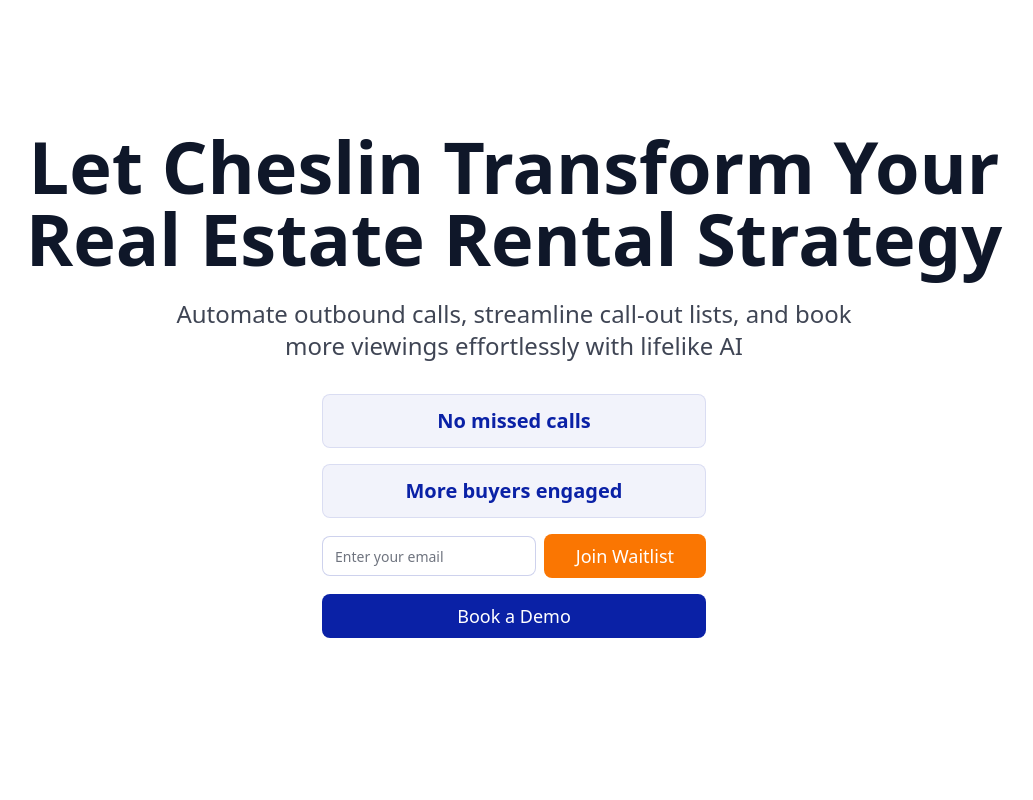
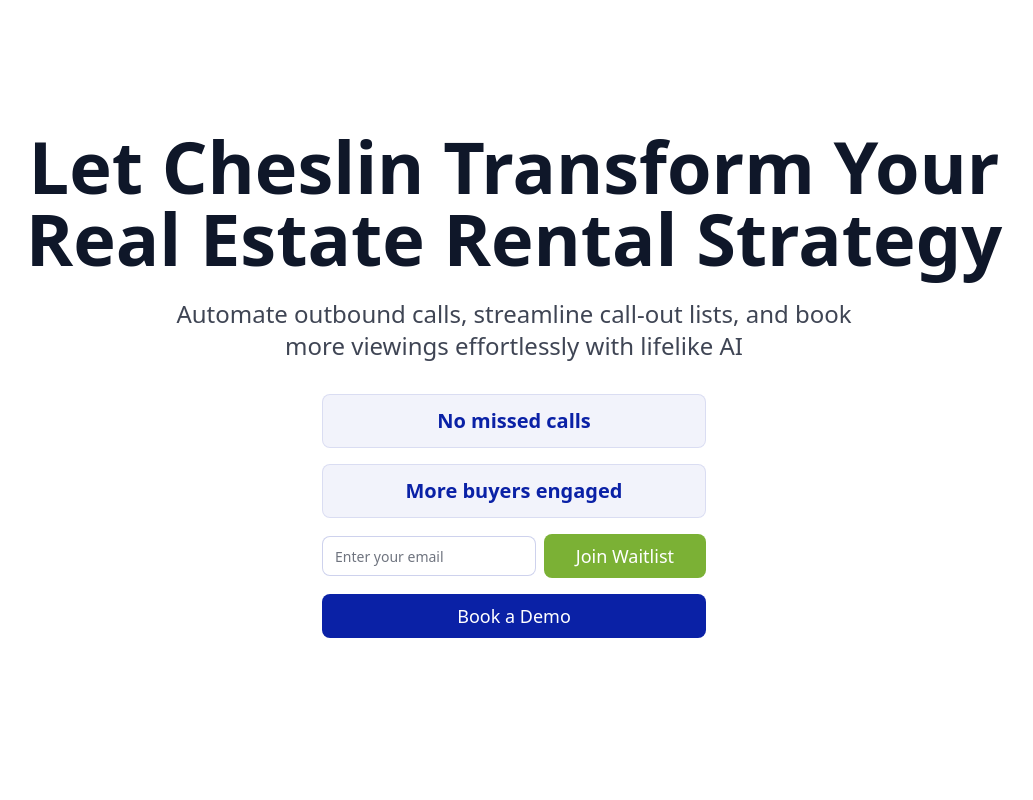
Before and after one commit to TomBizzell/cheslin-automate, a React (Vite) app: page / in a window 1280 px wide. Shown: the top 800 px of the page, without its empty margins (126-1159 px from the left). Built offline with nearby package versions, Linux system fonts and the light colour scheme.

Commit message:
Update color palette
Change the orange color in the palette to green (#7BB135).

```diff
--- a/src/index.css
+++ b/src/index.css
@@ -1,3 +1,4 @@
+
 @tailwind base;
 @tailwind components;
 @tailwind utilities;
@@ -16,13 +17,13 @@
     --primary: 233 88% 35%;
     --primary-foreground: 0 0% 100%;
 
-    --secondary: 24 98% 49%;
+    --secondary: 92 55% 45%;
     --secondary-foreground: 0 0% 100%;
 
     --muted: 255 85% 97%;
     --muted-foreground: 215 25% 27%;
 
-    --accent: 24 98% 49%;
+    --accent: 92 55% 45%;
     --accent-foreground: 0 0% 100%;
 
     --destructive: 0 84.2% 60.2%;
@@ -30,7 +31,7 @@
 
     --border: 220 13% 91%;
     --input: 220 13% 91%;
-    --ring: 24 98% 49%;
+    --ring: 92 55% 45%;
 
     --radius: 0.5rem;
   }
@@ -48,13 +49,13 @@
     --primary: 233 88% 35%;
     --primary-foreground: 0 0% 100%;
 
-    --secondary: 24 98% 49%;
+    --secondary: 92 55% 45%;
     --secondary-foreground: 0 0% 100%;
 
     --muted: 255 85% 97%;
     --muted-foreground: 0 0% 100%;
 
-    --accent: 24 98% 49%;
+    --accent: 92 55% 45%;
     --accent-foreground: 0 0% 100%;
 
     --destructive: 0 62.8% 30.6%;
@@ -62,7 +63,7 @@
 
     --border: 215 27.9% 16.9%;
     --input: 215 27.9% 16.9%;
-    --ring: 24 98% 49%;
+    --ring: 92 55% 45%;
   }
 }
 
--- a/tailwind.config.ts
+++ b/tailwind.config.ts
@@ -1,3 +1,4 @@
+
 import type { Config } from "tailwindcss";
 
 export default {
@@ -34,7 +35,7 @@ export default {
           foreground: "#FFFFFF",
         },
         secondary: {
-          DEFAULT: "#fa7602", // New orange for secondary elements
+          DEFAULT: "#7BB135", // New green color replacing orange
           foreground: "#FFFFFF",
         },
         destructive: {
@@ -46,7 +47,7 @@ export default {
           foreground: "#1A1F2C", // Dark Purple for text
         },
         accent: {
-          DEFAULT: "#fa7602", // Updated accent color to match secondary
+          DEFAULT: "#7BB135", // Updated accent color to match secondary
           foreground: "#FFFFFF",
         },
       },
```
